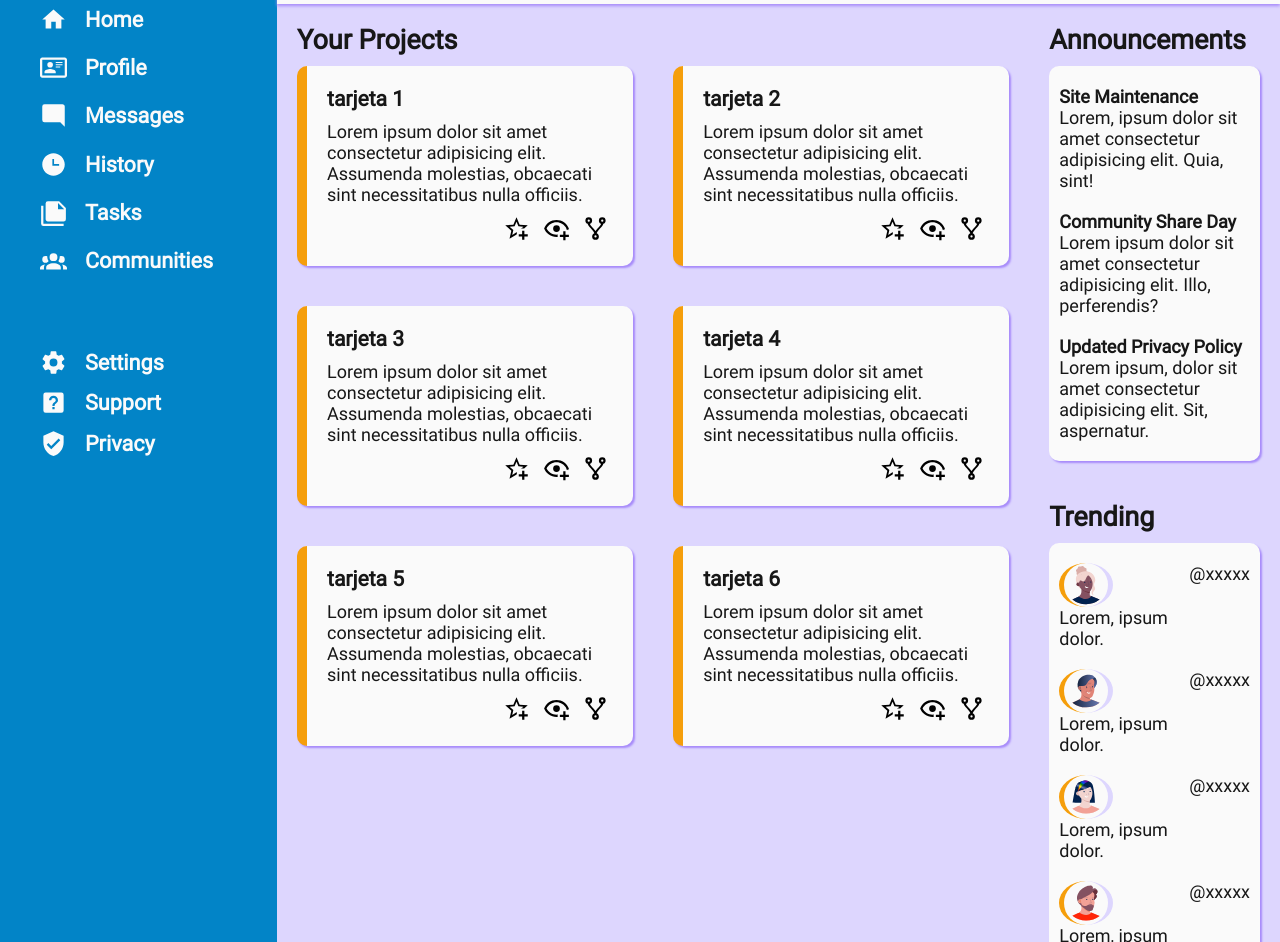
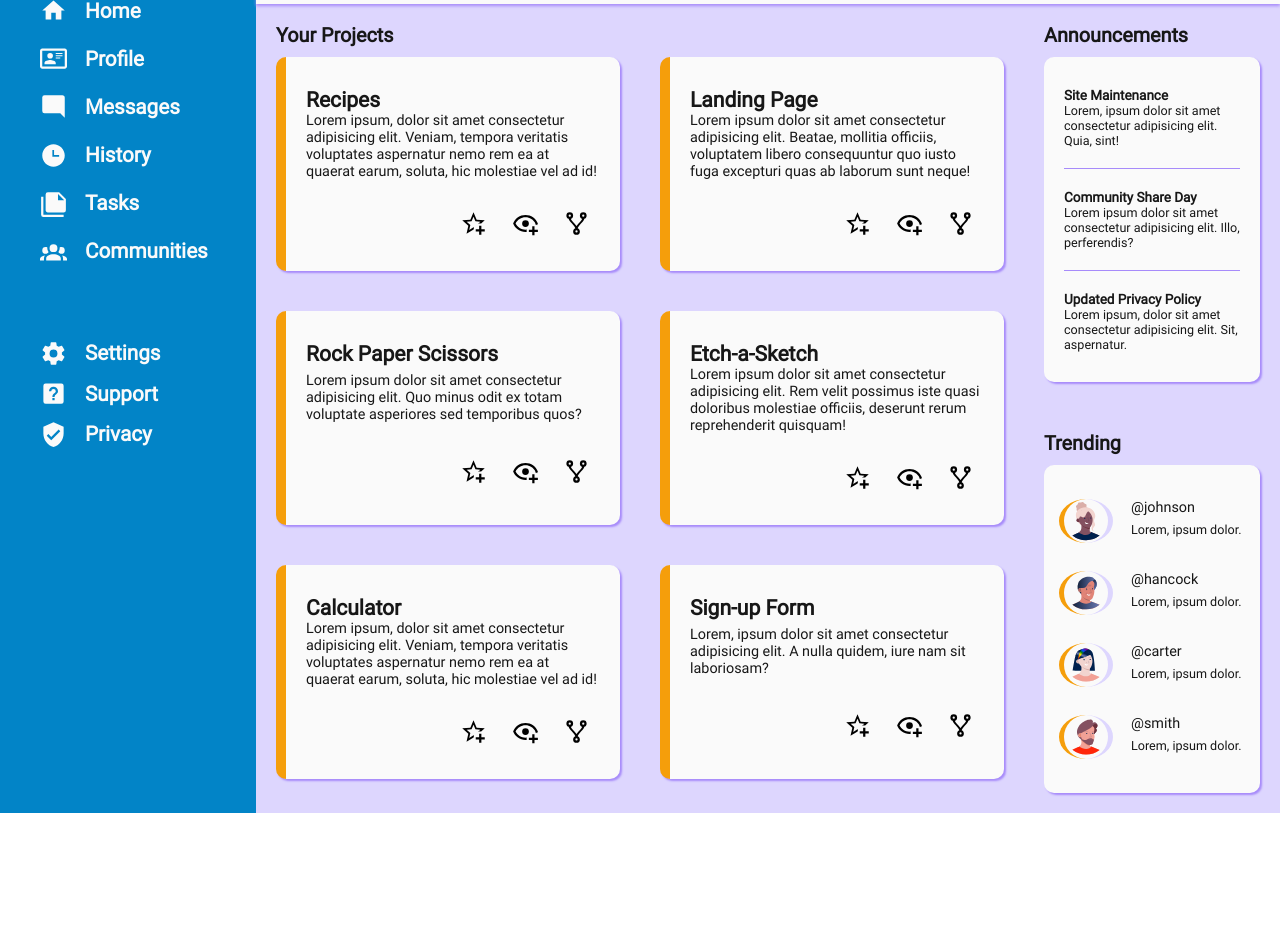
Before and after one commit to richardd1634/Admin-Dashboard, a plain HTML site: page index.html in a window 1280 px wide. Shown: the part 158-1100 px from the top of the page. After the commit the page ends 971 px from the top, so only its background shows below. Drawn offline with Linux system fonts and the light colour scheme.

Commit message:
Add Styles for the cards, announcements and trendings sections in styles.css.

```diff
--- a/index.html
+++ b/index.html
@@ -16,7 +16,7 @@
             alt="das-icon"
             class="dashboard-icon"
           />
-          <h1 class="title"><span class="nav-txt">Dashboard</span></h1>
+          <h1 class="title">Dashboard</h1>
         </div>
         <div class="nav-section side-menu">
           <p>
@@ -133,10 +133,9 @@
         <h2 class="subtitle">Your Projects</h2>
         <div class="cards-container">
           <div class="card">
-            <h3 class="card-title">tarjeta 1</h3>
+            <h3 class="card-title">Recipes</h3>
             <p class="card-content">
-              Lorem ipsum dolor sit amet consectetur adipisicing elit. Assumenda
-              molestias, obcaecati sint necessitatibus nulla officiis.
+              Lorem ipsum, dolor sit amet consectetur adipisicing elit. Veniam, tempora veritatis voluptates aspernatur nemo rem ea at quaerat earum, soluta, hic molestiae vel ad id!
             </p>
             <div class="card-icons">
               <img
@@ -157,10 +156,9 @@
             </div>
           </div>
           <div class="card">
-            <h3 class="card-title">tarjeta 2</h3>
+            <h3 class="card-title">Landing Page</h3>
             <p class="card-content">
-              Lorem ipsum dolor sit amet consectetur adipisicing elit. Assumenda
-              molestias, obcaecati sint necessitatibus nulla officiis.
+              Lorem ipsum dolor sit amet consectetur adipisicing elit. Beatae, mollitia officiis, voluptatem libero consequuntur quo iusto fuga excepturi quas ab laborum sunt neque!
             </p>
             <div class="card-icons">
               <img
@@ -181,10 +179,9 @@
             </div>
           </div>
           <div class="card">
-            <h3 class="card-title">tarjeta 3</h3>
+            <h3 class="card-title">Rock Paper Scissors</h3>
             <p class="card-content">
-              Lorem ipsum dolor sit amet consectetur adipisicing elit. Assumenda
-              molestias, obcaecati sint necessitatibus nulla officiis.
+              Lorem ipsum dolor sit amet consectetur adipisicing elit. Quo minus odit ex totam voluptate asperiores sed temporibus quos?
             </p>
             <div class="card-icons">
               <img
@@ -205,10 +202,9 @@
             </div>
           </div>
           <div class="card">
-            <h3 class="card-title">tarjeta 4</h3>
+            <h3 class="card-title">Etch-a-Sketch</h3>
             <p class="card-content">
-              Lorem ipsum dolor sit amet consectetur adipisicing elit. Assumenda
-              molestias, obcaecati sint necessitatibus nulla officiis.
+              Lorem ipsum dolor sit amet consectetur adipisicing elit. Rem velit possimus iste quasi doloribus molestiae officiis, deserunt rerum reprehenderit quisquam!
             </p>
             <div class="card-icons">
               <img
@@ -229,10 +225,9 @@
             </div>
           </div>
           <div class="card">
-            <h3 class="card-title">tarjeta 5</h3>
+            <h3 class="card-title">Calculator</h3>
             <p class="card-content">
-              Lorem ipsum dolor sit amet consectetur adipisicing elit. Assumenda
-              molestias, obcaecati sint necessitatibus nulla officiis.
+              Lorem ipsum, dolor sit amet consectetur adipisicing elit. Veniam, tempora veritatis voluptates aspernatur nemo rem ea at quaerat earum, soluta, hic molestiae vel ad id!
             </p>
             <div class="card-icons">
               <img
@@ -253,10 +248,9 @@
             </div>
           </div>
           <div class="card">
-            <h3 class="card-title">tarjeta 6</h3>
+            <h3 class="card-title">Sign-up Form</h3>
             <p class="card-content">
-              Lorem ipsum dolor sit amet consectetur adipisicing elit. Assumenda
-              molestias, obcaecati sint necessitatibus nulla officiis.
+              Lorem, ipsum dolor sit amet consectetur adipisicing elit. A nulla quidem, iure nam sit laboriosam?
             </p>
             <div class="card-icons">
               <img
@@ -313,7 +307,7 @@
               alt="avatar"
               class="user-avatar"
             />
-            <p class="trending-source">@xxxxx</p>
+            <p class="trending-source">@johnson</p>
             <p class="trending-topic">Lorem, ipsum dolor.</p>
           </div>
           <div class="trending-item">
@@ -322,7 +316,7 @@
               alt="avatar"
               class="user-avatar"
             />
-            <p class="trending-source">@xxxxx</p>
+            <p class="trending-source">@hancock</p>
             <p class="trending-topic">Lorem, ipsum dolor.</p>
           </div>
           <div class="trending-item">
@@ -331,7 +325,7 @@
               alt="avatar"
               class="user-avatar"
             />
-            <p class="trending-source">@xxxxx</p>
+            <p class="trending-source">@carter</p>
             <p class="trending-topic">Lorem, ipsum dolor.</p>
           </div>
           <div class="trending-item">
@@ -340,7 +334,7 @@
               alt="avatar"
               class="user-avatar"
             />
-            <p class="trending-source">@xxxxx</p>
+            <p class="trending-source">@smith</p>
             <p class="trending-topic">Lorem, ipsum dolor.</p>
           </div>
         </div>
--- a/styles.css
+++ b/styles.css
@@ -28,6 +28,7 @@
   grid-template-rows: 1fr 3fr 3fr;
   height: 100dvh;
 }
+
 /* || SIDEBAR */
 .sidebar-container {
   background-color: var(--sky-600);
@@ -45,6 +46,7 @@
 }
 
 h1.title {
+  font-size: 1.5rem;
   display: inline;
 }
 
@@ -62,7 +64,7 @@
 
 .side-menu,
 .settings-menu {
-  font-size: 1.2rem;
+  font-size: 1.15rem;
   font-weight: 600;
   padding: 20px;
 }
@@ -76,7 +78,7 @@
 }
 
 .dashboard-icon {
-  width: 3.5rem;
+  width: 3rem;
 }
 
 .side-icon {
@@ -143,7 +145,7 @@
 }
 
 .user-info > p.greeting {
-  font-size: 0.9rem;
+  font-size: 0.8rem;
   font-weight: 600;
   grid-column: 2 / 3;
 }
@@ -194,6 +196,10 @@
   width: 4rem;
 }
 /* || MAIN-CONTENT */
+.subtitle {
+  font-size: 1.1rem;
+}
+
 .main-content-container {
   background-color: var(--violet-200);
   grid-row: 2 / 4;
@@ -212,12 +218,13 @@
   border-left: 10px solid var(--amber-500);
   border-radius: 10px;
   box-shadow: 2px 2px 2px var(--violet-400);
-  padding: 20px;
+  padding: 30px 20px;
   display: grid;
 }
 
 .card-content {
-  margin: 10px 0;
+  font-size: 0.8rem;
+  margin-bottom: 30px;
 }
 
 .card-icons {
@@ -225,7 +232,7 @@
 }
 
 .card-icon {
-  margin: 0 4px;
+  margin: 0 10px;
 }
 /* || ANNOUNCEMENTS */
 .announcements-container {
@@ -242,21 +249,32 @@
   background-color: var(--neutral-50);
   border-radius: 10px;
   box-shadow: 2px 2px 2px var(--violet-400);
-  margin-top: 10px;
-  padding: 10px;
+  margin: 10px 0;
+  padding: 30px 20px;
+}
+
+.announcements-title {
+  font-size: 0.75rem;
 }
 
 .announcements-item {
-  padding: 10px 0;
+  font-size: 0.7rem;
 }
+
+.announcements-item:nth-child(-n + 2) {
+  border-bottom: 0.1px solid var(--violet-400);
+  padding-bottom: 20px;
+}
+
+.announcements-item:nth-child(n + 2) {
+  padding-top: 20px;
+}
+
 /* || TRENDING */
 .trending-container {
   background-color: var(--violet-200);
   grid-column: 3 / 4;
   padding: 20px;
-  display: grid;
-  grid-template-columns: 1fr;
-  align-content: start;
 }
 
 .trending-items-container {
@@ -264,20 +282,27 @@
   border-radius: 10px;
   box-shadow: 2px 2px 2px var(--violet-400);
   margin-top: 10px;
-  padding: 10px;
+  padding: 20px 15px;
 }
 
 .trending-item {
-  padding: 10px 0;
+  padding: 14px 0;
   display: grid;
+  align-items: start;
   justify-content: start;
 }
 
-.trending-avatar {
-  margin-right: 15px;
+.trending-item > .user-avatar {
+  margin-right: 1rem;
   grid-row: 1 / 3;
 }
 
 .trending-source {
-  grid-column-start: 2;
+  font-size: 0.8rem;
+  grid-column: 2 / 3;
 }
+
+.trending-topic {
+  font-size: 0.7rem;
+  grid-column: 2 / 3;
+}
```
